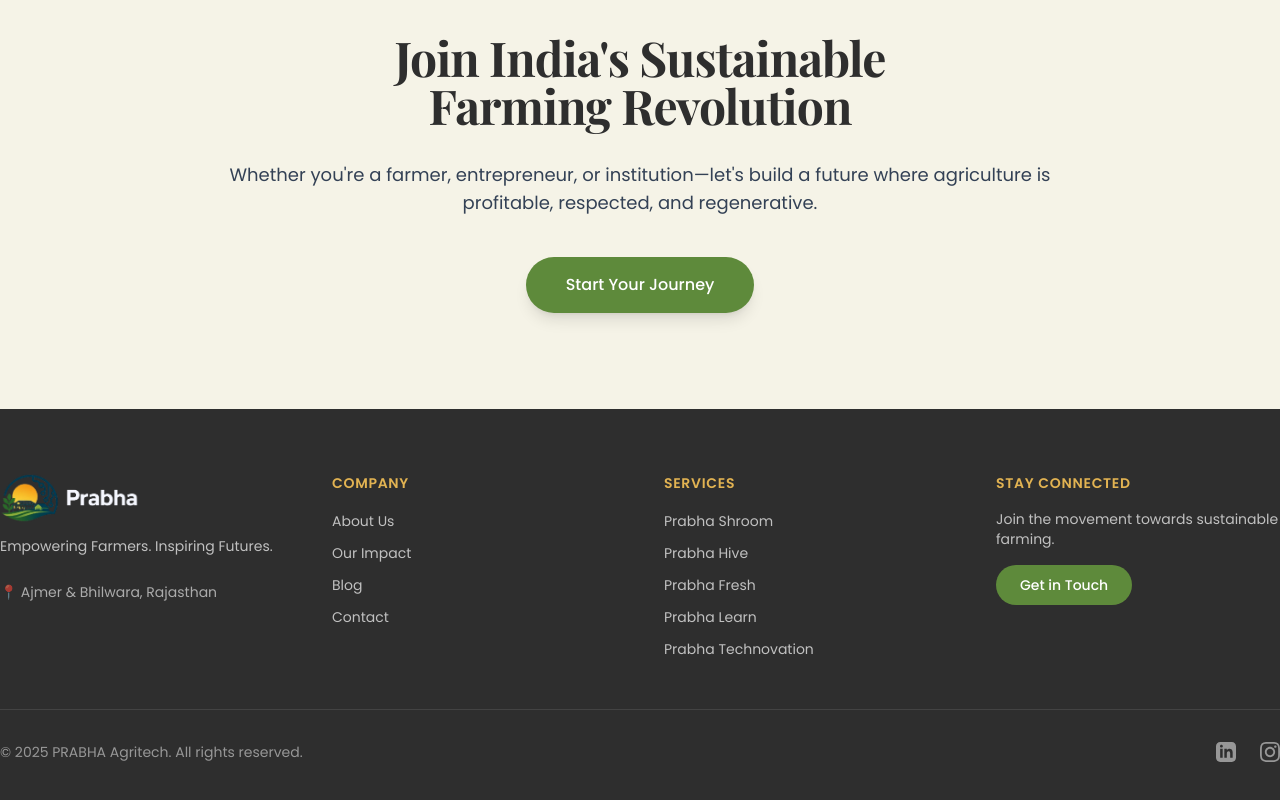
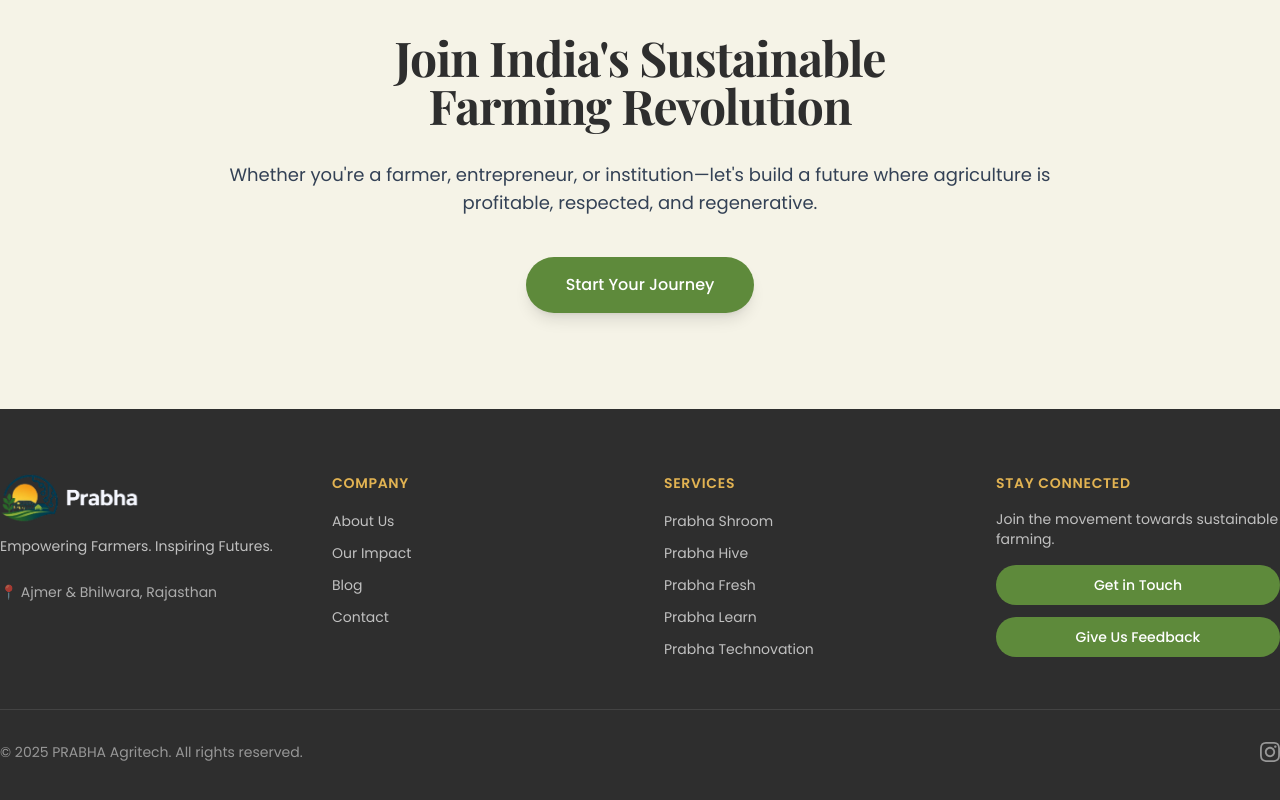
Before and after one commit to parallaxis-innovations/prabha-agritech, a Next.js app: page / in a window 1280 px wide. Shown: the part 4129-4929 px from the top of the page. Built offline with nearby package versions, Linux system fonts and the light colour scheme.

Commit message:
-added social media link for instagram -removed linkding link option

```diff
--- a/src/components/Footer.tsx
+++ b/src/components/Footer.tsx
@@ -88,12 +88,22 @@
 						<p className="text-white/70 text-sm mb-4">
 							Join the movement towards sustainable farming.
 						</p>
-						<Link
-							href="/contact"
-							className="inline-block px-6 py-2.5  rounded-full text-sm font-medium bg-earth-green text-white hover:bg-sunrise-gold hover:text-dark transition-all duration-300"
-						>
-							Get in Touch
-						</Link>
+
+						<div className="flex flex-col space-y-3">
+							<Link
+								href="/contact"
+								className="px-6 py-2.5 rounded-full text-sm font-medium bg-earth-green text-white hover:bg-sunrise-gold hover:text-dark transition-all duration-300 text-center"
+							>
+								Get in Touch
+							</Link>
+
+							<Link
+								href="/contact"
+								className="px-6 py-2.5 rounded-full text-sm font-medium bg-earth-green text-white hover:bg-sunrise-gold hover:text-dark transition-all duration-300 text-center"
+							>
+								Give Us Feedback
+							</Link>
+						</div>
 					</div>
 				</div>
 
@@ -103,7 +113,7 @@
 						© {new Date().getFullYear()} PRABHA Agritech. All rights reserved.
 					</p>
 					<div className="flex gap-6">
-						<Link
+						{/* <Link
 							href="#"
 							className="text-white/50 hover:text-white transition-colors"
 							aria-label="LinkedIn"
@@ -111,9 +121,9 @@
 							<svg className="w-5 h-5" fill="currentColor" viewBox="0 0 24 24">
 								<path d="M19 0h-14c-2.761 0-5 2.239-5 5v14c0 2.761 2.239 5 5 5h14c2.762 0 5-2.239 5-5v-14c0-2.761-2.238-5-5-5zm-11 19h-3v-11h3v11zm-1.5-12.268c-.966 0-1.75-.79-1.75-1.764s.784-1.764 1.75-1.764 1.75.79 1.75 1.764-.783 1.764-1.75 1.764zm13.5 12.268h-3v-5.604c0-3.368-4-3.113-4 0v5.604h-3v-11h3v1.765c1.396-2.586 7-2.777 7 2.476v6.759z" />
 							</svg>
-						</Link>
+						</Link> */}
 						<Link
-							href="#"
+							href="https://www.instagram.com/prabha_agritech?igsh=OGhuaW9nbGJsdm8x"
 							className="text-white/50 hover:text-white transition-colors"
 							aria-label="Instagram"
 						>
```
